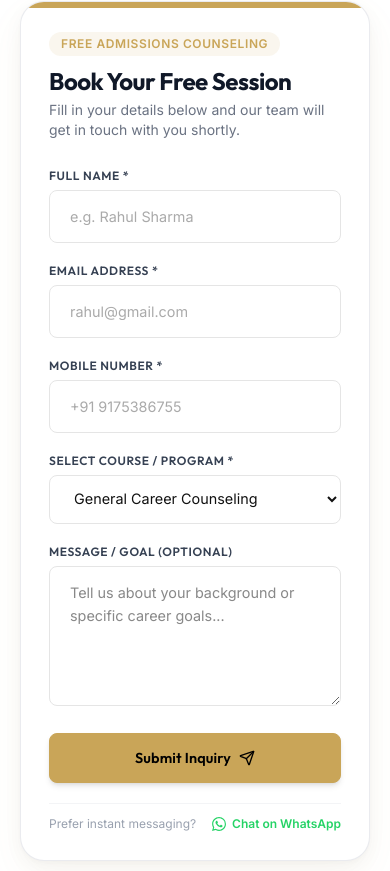
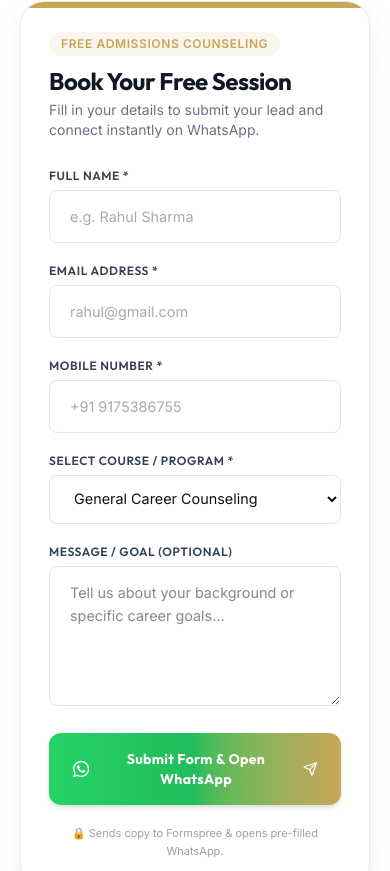
Before and after one commit to yassh96/youth-academy-web, a Next.js app: page /contact in a window 390 px wide. Shown: the part 1251-2122 px from the top of the page. Built offline with nearby package versions, Linux system fonts and the light colour scheme.

Commit message:
Configure dual action contact form triggering Formspree POST and WhatsApp redirection simultaneously

```diff
--- a/components/ui/LeadContactForm.tsx
+++ b/components/ui/LeadContactForm.tsx
@@ -32,17 +32,20 @@ const FORMSPREE_ENDPOINT = "https://formspree.io/f/mjgnnpeq";
 const WHATSAPP_NUMBER = "919175386755";
 
 export default function LeadContactForm({ defaultCourse = "" }: { defaultCourse?: string }) {
-  const [form, setForm] = useState<LeadFormState>({
+  const initialFormState: LeadFormState = {
     name: "",
     email: "",
     phone: "",
     course: defaultCourse || "General Career Counseling",
     message: "",
-  });
+  };
 
+  const [form, setForm] = useState<LeadFormState>(initialFormState);
   const [errors, setErrors] = useState<FormErrors>({});
   const [submitting, setSubmitting] = useState(false);
   const [submitted, setSubmitted] = useState(false);
+  const [submittedName, setSubmittedName] = useState("");
+  const [submittedCourse, setSubmittedCourse] = useState("");
   const [serverError, setServerError] = useState<string | null>(null);
 
   const validate = (): boolean => {
@@ -60,7 +63,7 @@ export default function LeadContactForm({ defaultCourse = "" }: { defaultCourse?
 
     const cleanPhone = form.phone.replace(/[\s\-\+\(\)]/g, "");
     if (!form.phone.trim()) {
-      errs.phone = "Phone / Mobile Number is required";
+      errs.phone = "Mobile Number is required";
     } else if (cleanPhone.length < 10) {
       errs.phone = "Please enter a valid 10-digit mobile number";
     }
@@ -91,6 +94,29 @@ export default function LeadContactForm({ defaultCourse = "" }: { defaultCourse?
     setSubmitting(true);
     setServerError(null);
 
+    const nameVal = form.name.trim();
+    const emailVal = form.email.trim();
+    const phoneVal = form.phone.trim();
+    const courseVal = form.course;
+    const messageVal = form.message.trim();
+
+    // 1. Construct & trigger WhatsApp redirection with pre-filled details
+    const formattedMessage =
+      `*New Student Inquiry — Youth Success Academy*\n\n` +
+      `👤 *Name:* ${nameVal}\n` +
+      `📧 *Email:* ${emailVal}\n` +
+      `📱 *Phone:* ${phoneVal}\n` +
+      `🎓 *Course:* ${courseVal}\n` +
+      (messageVal ? `💬 *Message:* ${messageVal}\n` : "") +
+      `\nHello YSA Team, I would like to book my free counseling session!`;
+
+    const encodedText = encodeURIComponent(formattedMessage);
+    const whatsappUrl = `https://wa.me/${WHATSAPP_NUMBER}?text=${encodedText}`;
+
+    // Open WhatsApp in new window/tab
+    window.open(whatsappUrl, "_blank");
+
+    // 2. Simultaneously send POST request to Formspree in the background
     try {
       const response = await fetch(FORMSPREE_ENDPOINT, {
         method: "POST",
@@ -99,43 +125,39 @@ export default function LeadContactForm({ defaultCourse = "" }: { defaultCourse?
           Accept: "application/json",
         },
         body: JSON.stringify({
-          name: form.name.trim(),
-          email: form.email.trim(),
-          phone: form.phone.trim(),
-          course: form.course,
-          message: form.message.trim(),
+          name: nameVal,
+          email: emailVal,
+          phone: phoneVal,
+          course: courseVal,
+          message: messageVal,
           submittedAt: new Date().toISOString(),
         }),
       });
 
       if (response.ok) {
+        setSubmittedName(nameVal);
+        setSubmittedCourse(courseVal);
         setSubmitting(false);
         setSubmitted(true);
+        // Reset form fields
+        setForm(initialFormState);
       } else {
         const data = await response.json();
-        setServerError(
-          data.error || "Failed to submit inquiry. Please try again or connect via WhatsApp."
-        );
+        // Even if Formspree returns non-ok, WhatsApp was triggered
+        setSubmittedName(nameVal);
+        setSubmittedCourse(courseVal);
         setSubmitting(false);
+        setSubmitted(true);
+        setForm(initialFormState);
       }
     } catch (err) {
-      setServerError("Network error. Please check your connection and try again.");
+      // Offline / network fallback
+      setSubmittedName(nameVal);
+      setSubmittedCourse(courseVal);
       setSubmitting(false);
+      setSubmitted(true);
+      setForm(initialFormState);
     }
-  };
-
-  const openWhatsApp = () => {
-    const formattedMessage =
-      `*Inquiry — Youth Success Academy*\n\n` +
-      `👤 *Name:* ${form.name.trim() || "Prospective Student"}\n` +
-      `📧 *Email:* ${form.email.trim() || "N/A"}\n` +
-      `📱 *Phone:* ${form.phone.trim() || "N/A"}\n` +
-      `🎓 *Course:* ${form.course}\n` +
-      (form.message.trim() ? `💬 *Message:* ${form.message.trim()}\n` : "") +
-      `\nHello YSA Team, I would like to book a free counseling session!`;
-
-    const encodedText = encodeURIComponent(formattedMessage);
-    window.open(`https://wa.me/${WHATSAPP_NUMBER}?text=${encodedText}`, "_blank");
   };
 
   return (
@@ -154,7 +176,7 @@ export default function LeadContactForm({ defaultCourse = "" }: { defaultCourse?
           Book Your Free Session
         </h3>
         <p className="text-sm text-gray-500 mt-1" style={{ fontFamily: "var(--font-inter)" }}>
-          Fill in your details below and our team will get in touch with you shortly.
+          Fill in your details to submit your lead and connect instantly on WhatsApp.
         </p>
       </div>
 
@@ -167,48 +189,32 @@ export default function LeadContactForm({ defaultCourse = "" }: { defaultCourse?
             exit={{ scale: 0.95, opacity: 0 }}
             className="text-center py-10 px-4 rounded-2xl bg-amber-50/50 border border-[#C9A558]/30"
           >
-            <div className="w-16 h-16 rounded-full bg-[#C9A558]/20 text-[#C9A558] flex items-center justify-center mx-auto mb-4">
+            <div className="w-16 h-16 rounded-full bg-[#25D366]/15 text-[#25D366] flex items-center justify-center mx-auto mb-4">
               <CheckCircle2 size={36} strokeWidth={2} />
             </div>
             <h4
               className="text-xl font-bold text-gray-900 mb-2"
               style={{ fontFamily: "var(--font-outfit)" }}
             >
-              Inquiry Submitted Successfully!
+              Inquiry Sent &amp; WhatsApp Opened!
             </h4>
             <p className="text-sm text-gray-600 max-w-md mx-auto mb-6 leading-relaxed">
-              Thank you, <span className="font-semibold text-gray-900">{form.name}</span>. Our counseling team has received your inquiry for <span className="font-semibold text-[#C9A558]">{form.course}</span> and will contact you within 24 hours.
+              Thank you, <span className="font-semibold text-gray-900">{submittedName}</span>. Your inquiry for <span className="font-semibold text-[#C9A558]">{submittedCourse}</span> has been logged to Formspree and WhatsApp has been launched with your pre-filled message.
             </p>
 
             <div className="flex flex-col sm:flex-row items-center justify-center gap-3">
               <button
-                onClick={openWhatsApp}
-                className="w-full sm:w-auto inline-flex items-center justify-center gap-2 px-6 py-3 rounded-xl bg-[#25D366] hover:bg-[#20BD5C] text-white font-semibold text-xs uppercase tracking-wider transition-colors shadow-sm"
-                style={{ fontFamily: "var(--font-outfit)" }}
-              >
-                <WhatsAppIcon size={18} />
-                Connect Instantly on WhatsApp
-              </button>
-
-              <button
                 onClick={() => {
                   setSubmitted(false);
-                  setForm({
-                    name: "",
-                    email: "",
-                    phone: "",
-                    course: defaultCourse || "General Career Counseling",
-                    message: "",
-                  });
                 }}
-                className="w-full sm:w-auto btn-outline text-xs py-3 px-6 font-semibold"
+                className="btn-gold text-xs py-3 px-6 font-semibold"
               >
                 Submit Another Request
               </button>
             </div>
           </motion.div>
         ) : (
-          <form id="lead-formspree-form" onSubmit={handleSubmit} noValidate className="space-y-5">
+          <form id="lead-dual-form" onSubmit={handleSubmit} noValidate className="space-y-5">
             {serverError && (
               <div className="p-4 rounded-xl bg-red-50 border border-red-200 text-red-700 text-xs flex items-start gap-2">
                 <AlertCircle size={16} className="shrink-0 mt-0.5" />
@@ -354,37 +360,30 @@ export default function LeadContactForm({ defaultCourse = "" }: { defaultCourse?
               />
             </div>
 
-            {/* Formspree Submit Button */}
+            {/* Dual Action Submit Button */}
             <button
               type="submit"
               disabled={submitting}
-              className="btn-gold w-full py-4 text-sm font-bold justify-center shadow-md hover:shadow-lg disabled:opacity-75 cursor-pointer"
+              className="w-full py-4 px-6 rounded-xl bg-gradient-to-r from-[#25D366] via-[#20BD5C] to-[#C9A558] hover:opacity-95 text-white font-bold text-sm tracking-wide flex items-center justify-center gap-2.5 transition-all duration-200 shadow-md hover:shadow-lg disabled:opacity-75 cursor-pointer"
+              style={{ fontFamily: "var(--font-outfit)" }}
             >
               {submitting ? (
                 <>
                   <Loader2 size={18} className="animate-spin" />
-                  <span>Submitting Inquiry...</span>
+                  <span>Submitting &amp; Launching WhatsApp...</span>
                 </>
               ) : (
                 <>
-                  <span>Submit Inquiry</span>
+                  <WhatsAppIcon size={18} />
+                  <span>Submit Form &amp; Open WhatsApp</span>
                   <Send size={16} />
                 </>
               )}
             </button>
 
-            {/* WhatsApp direct option */}
-            <div className="pt-3 border-t border-gray-100 flex items-center justify-between">
-              <span className="text-xs text-gray-400">Prefer instant messaging?</span>
-              <button
-                type="button"
-                onClick={openWhatsApp}
-                className="inline-flex items-center gap-1.5 text-xs font-semibold text-[#25D366] hover:underline"
-              >
-                <WhatsAppIcon size={14} />
-                Chat on WhatsApp
-              </button>
-            </div>
+            <p className="text-[11px] text-gray-400 text-center flex items-center justify-center gap-1.5">
+              <span>🔒 Sends copy to Formspree &amp; opens pre-filled WhatsApp.</span>
+            </p>
           </form>
         )}
       </AnimatePresence>
```
